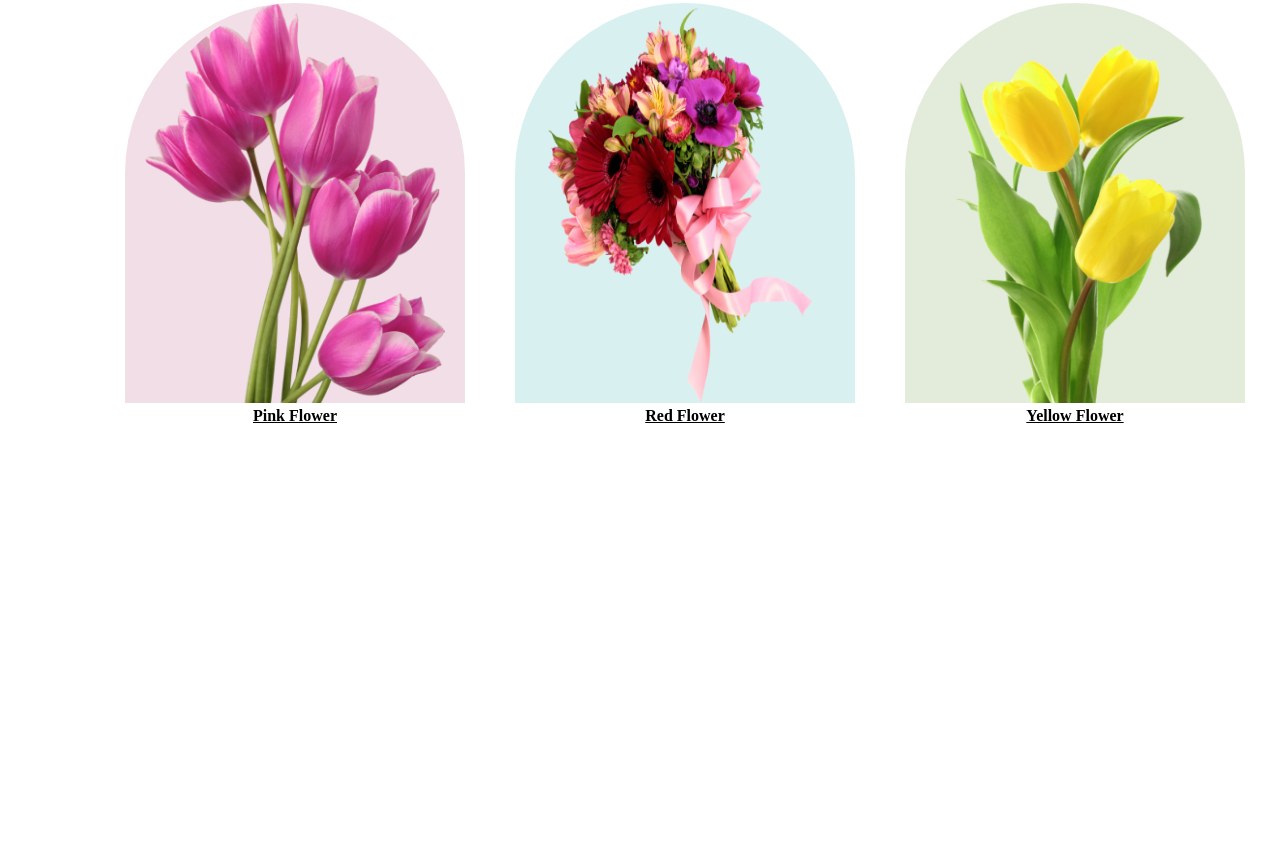
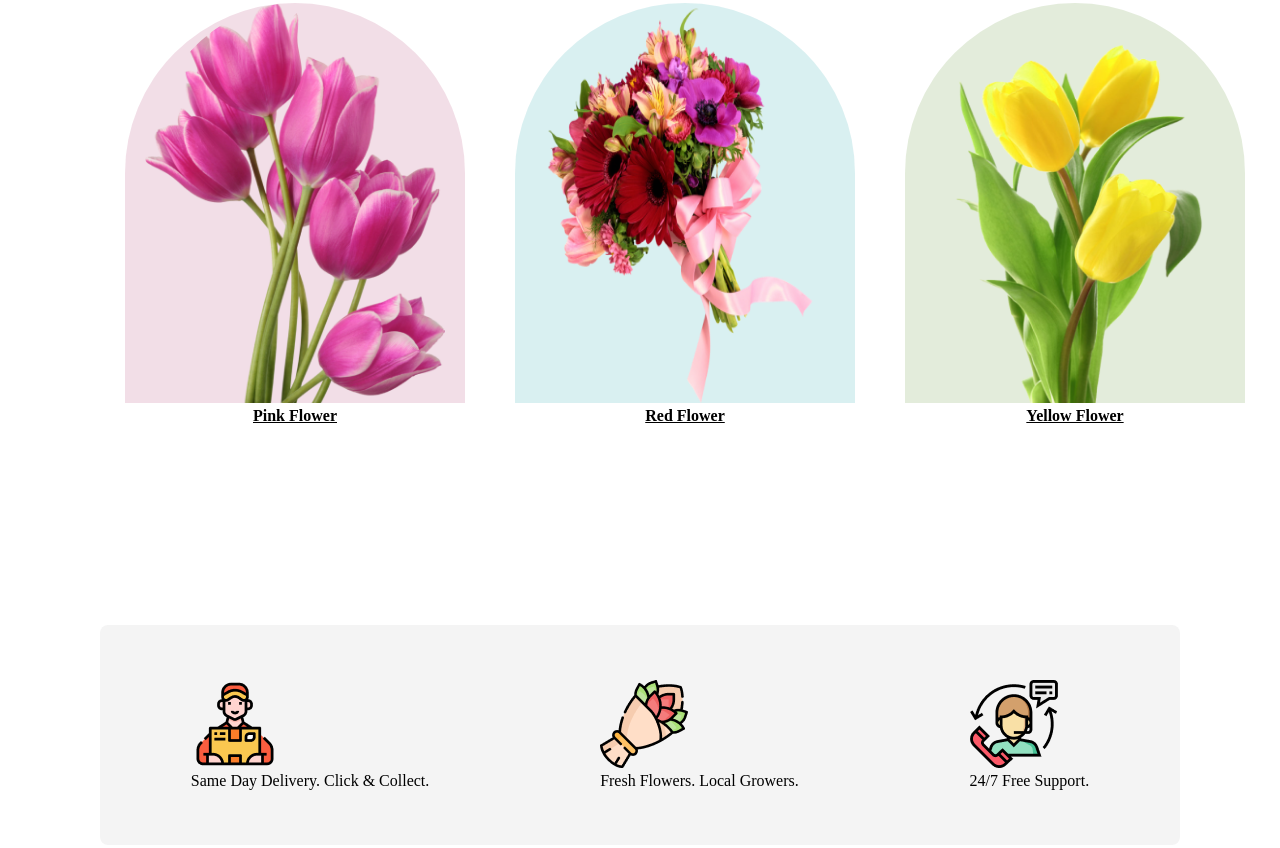
Before and after one commit to wahidalam91/a1-flower-shop, a plain HTML site: page index.html in a window 1280 px wide. Shown: the part 947-1795 px from the top of the page. Before the commit the page ends 1392 px from the top, so only its background shows below. Drawn offline with Linux system fonts and the light colour scheme.

Commit message:
icon section added

```diff
--- a/index.html
+++ b/index.html
@@ -55,6 +55,27 @@
 
             </div>
         </section>
+        <!-- Icon section -->
+        <section>
+            <div class="icon-container">
+                <div class="icons">
+                    <div class="icon">
+                        <img class="icon1" src="./Flower Asset/Group 57.png" alt="">
+                        <p>Same Day Delivery. Click & Collect.</p>
+                    </div>
+                    <div class="icon">
+                        <img class="icon2" src="./Flower Asset/Group 58.png" alt="">
+                        <p>Fresh Flowers. Local Growers.</p>
+                    </div>
+                    <div class="icon">
+                        <img class="icon3" src="./Flower Asset/Group 59.png" alt="">
+                        <p>24/7 Free Support.</p>
+                </div>
+                </div>
+                </div>
+
+            </div>
+        </section>
     </main>
     <footer>
 
--- a/styles.css/flowerShop.css
+++ b/styles.css/flowerShop.css
@@ -111,3 +111,23 @@
     height: 400px;
     border-radius: 300px 300px 0px 0px;
 }
+
+/* Icon Section Design */
+
+.icon-container{
+    border-radius: 8px;
+    background: rgba(39, 39, 39, 0.05);
+
+    margin: 200px 100px;
+}
+
+.icons{
+    display: flex;
+    justify-content: space-evenly;
+    align-content: center;
+}
+
+.icon{
+    margin: 50px;
+    padding: 5px 30px;
+}
```
